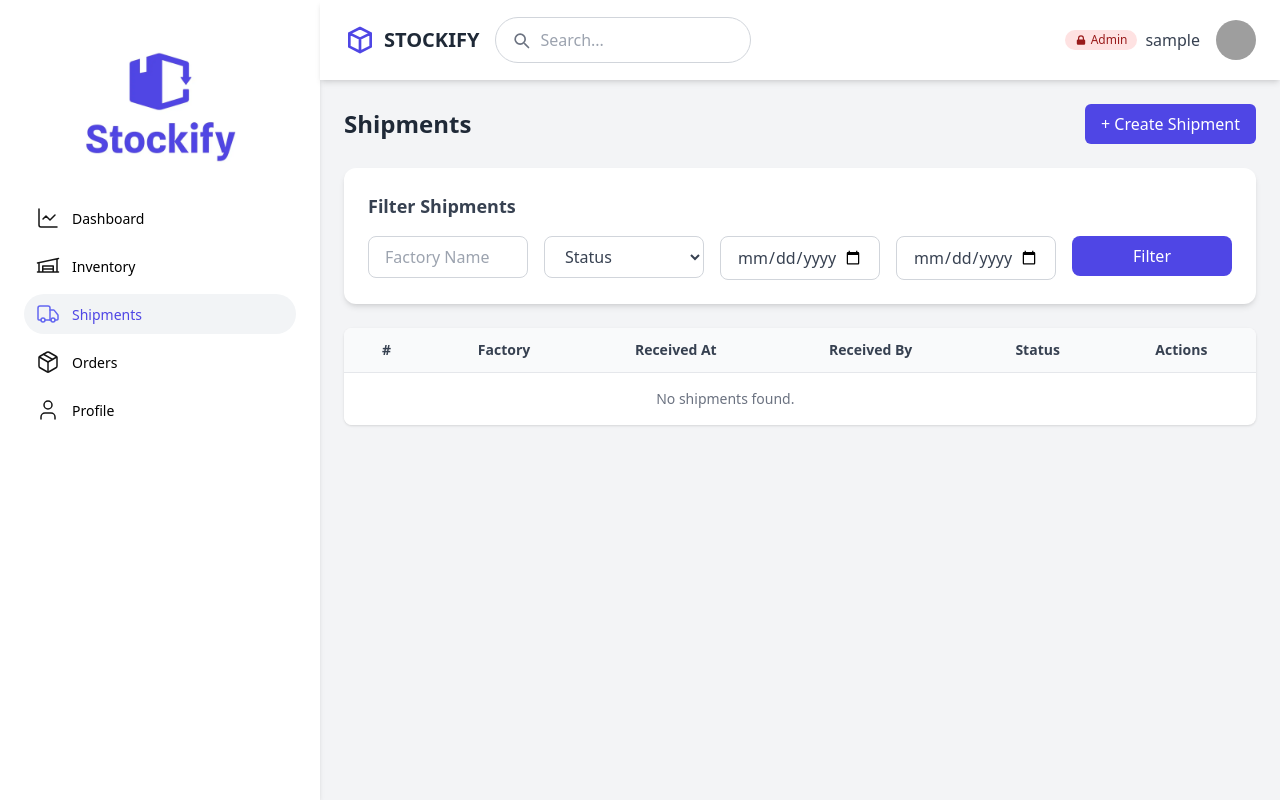
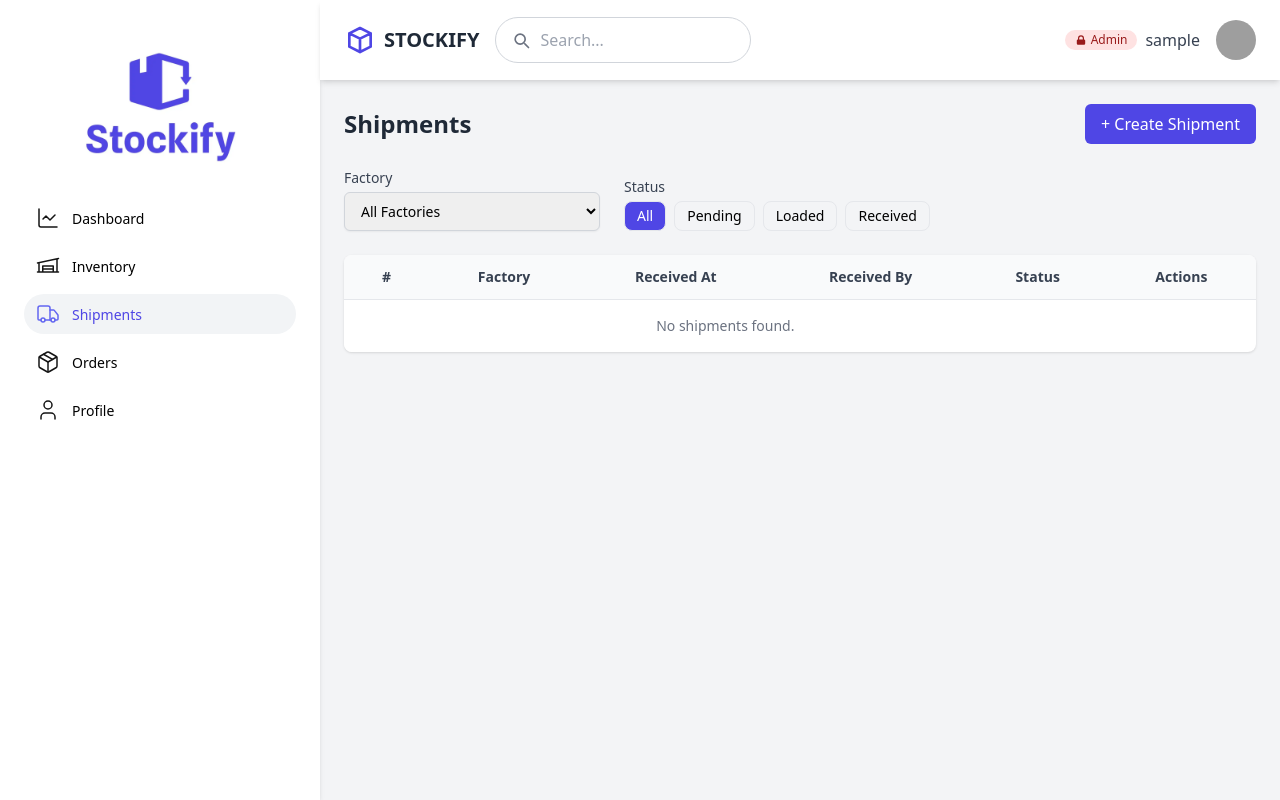
Before and after one commit to Naira98/Stockify, a Django app: page /shipments/ in a window 1280 px wide. Run offline with Django 5.2, Linux system fonts and the light colour scheme; the visitor is signed in with stand-in values (Sample User, id 1); data that the repository does not hold is empty; some libraries are stand-ins or nearby versions; grey boxes are pictures that could not be loaded.

Commit message:
feat: implement shipment filtering

```diff
--- a/shipments/decorators.py
+++ b/shipments/decorators.py
@@ -19,4 +19,3 @@ def shipment_status_required(check_func, redirect_view_name="shipments:shipment_
 # Specific decorators
 shipment_is_pending = shipment_status_required(lambda s: s.is_pending())
 shipment_is_loaded = shipment_status_required(lambda s: s.is_loaded())
-shipment_is_received = shipment_status_required(lambda s: s.is_received())
--- a/shipments/forms.py
+++ b/shipments/forms.py
@@ -1,7 +1,8 @@
 from django import forms
-from inventory.models import Factory, Product, Category
+from inventory.models import Factory, Category
 from .models import Shipment, ShipmentItem
 from django.core.exceptions import ValidationError
+from .models import Factory
 
 
 class ShipmentForm(forms.ModelForm):
@@ -19,6 +20,20 @@ class ShipmentForm(forms.ModelForm):
                 }
             ),
         }
+
+
+class ShipmentFilterForm(forms.Form):
+    factory = forms.ModelChoiceField(
+        queryset=Factory.objects.all(),
+        required=False,
+        label="Factory",
+        widget=forms.Select(
+            attrs={
+                "class": "px-3 py-2 border border-gray-300 rounded-md shadow-sm focus:ring-indigo-500 focus:border-indigo-500",
+                "onchange": "this.form.submit()",
+            }
+        ),
+    )
 
 
 class FactoryForm(forms.ModelForm):
--- a/shipments/urls.py
+++ b/shipments/urls.py
@@ -4,7 +4,7 @@ from shipments import views
 app_name = "shipments"
 
 urlpatterns = [
-    path("", views.ShipmentListView.as_view(), name="shipment_list"),
+    path("", views.list_shipments, name="list_shipments"),
     path("<int:pk>/delete/", views.delete_shipment, name="delete_shipment"),
     path("<int:pk>/", views.ShipmentDetailsView.as_view(), name="shipment_details"),
     path("create/", views.CreateShipmentView.as_view(), name="create_shipment"),
@@ -25,7 +25,7 @@ urlpatterns = [
     ),
 ]
 
-# # shipment_list
+# # list_shipments
 # create_shipment
 # create_factory
 # shipment_detail
--- a/shipments/views.py
+++ b/shipments/views.py
@@ -1,30 +1,59 @@
 from django.contrib.auth.decorators import login_required
 from django.views.decorators.http import require_GET
 from django.http import JsonResponse
-from django.views.generic import ListView, CreateView, DetailView, DeleteView
+from django.views.generic import CreateView, DetailView
 from django.contrib.auth.mixins import LoginRequiredMixin
 from django.shortcuts import get_object_or_404, redirect, render
 from typing import cast
 from django.contrib.admin.views.decorators import staff_member_required
 from django.db import transaction
 from accounts.models import User
-from .decorators import shipment_is_pending, shipment_is_loaded, shipment_is_received
+from .decorators import shipment_is_pending, shipment_is_loaded
 from django.urls import reverse, reverse_lazy
 from inventory.models import Factory, Product
 from .models import Shipment, ShipmentItem
-from .forms import AddShipmentItemForm, ShipmentForm, FactoryForm, EditShipmentItemForm
+from .forms import (
+    AddShipmentItemForm,
+    ShipmentForm,
+    FactoryForm,
+    EditShipmentItemForm,
+    ShipmentFilterForm,
+)
 
 
-class ShipmentListView(LoginRequiredMixin, ListView):
-    model = Shipment
-    template_name = "shipments/shipments.html"
-    context_object_name = "shipments"
-    ordering = ["-created_at"]  # Optional: sort by newest first
+@login_required
+def list_shipments(request):
+    form = ShipmentFilterForm(request.GET or None)
+    shipments = Shipment.objects.select_related("factory").all()
 
-    def get_queryset(self):
-        return (
-            Shipment.objects.select_related("factory").prefetch_related("items").all()
-        )
+    # Get the raw GET value to use in template
+    selected_factory_id = request.GET.get("factory", "")
+    status = request.GET.get("status", "")
+
+    if selected_factory_id:
+        shipments = shipments.filter(factory__id=selected_factory_id)
+
+    if status:
+        shipments = shipments.filter(status=status)
+
+    statuses = [
+        ("", "All"),
+        ("pending", "Pending"),
+        ("loaded", "Loaded"),
+        ("received", "Received"),
+    ]
+
+    return render(
+        request,
+        "shipments/shipments.html",
+        {
+            "shipments": shipments,
+            "form": form,
+            "statuses": statuses,
+            "previous_status": status,
+            "selected_factory_id": selected_factory_id,
+        },
+    )
 
 
 @login_required
@@ -33,7 +62,7 @@ def delete_shipment(request, pk):
     shipment = get_object_or_404(Shipment, pk=pk)
     if request.method == "POST":
         shipment.delete()
-        return redirect("shipments:shipment_list")
+        return redirect("shipments:list_shipments")
     return redirect("shipments:shipment_details", pk=pk)
 
 
--- a/templates/components/sidebar.html
+++ b/templates/components/sidebar.html
@@ -68,7 +68,7 @@
       </a>
 
       <!-- Shipments -->
-      <a href="{% url 'shipments:shipment_list' %}">
+      <a href="{% url 'shipments:list_shipments' %}">
         <div
           class="flex items-center md:justify-start justify-center gap-3 px-3 py-2 rounded-full hover:bg-gray-100 {%if active == 'shipments' %}active_nav{% endif %}"
         >
--- a/templates/shipments/components/filter.html
+++ b/templates/shipments/components/filter.html
@@ -1,52 +1,40 @@
-<!-- Filters -->
-<form method="GET" class="bg-white p-6 px-4 sm:px-6 rounded-xl shadow-md mb-6">
-  <h2 class="text-lg font-semibold mb-4 text-gray-700">Filter Shipments</h2>
+<form method="get" class="flex flex-col sm:flex-row sm:items-end sm:gap-6 gap-4 mb-6">
 
-  <div class="grid grid-cols-1 sm:grid-cols-2 md:grid-cols-3 lg:grid-cols-5 gap-4">
-    <div class="w-full max-w-full">
-      <input
-        type="text"
-        name="factory_name"
-        placeholder="Factory Name"
-        class="w-full border border-gray-300 rounded-lg px-4 py-2 focus:outline-none focus:ring-2 focus:ring-indigo-500"
-      />
-    </div>
+  <!-- Factory Dropdown -->
+  <div class="flex flex-col w-full sm:w-64">
+    <label for="id_factory" class="text-sm font-medium text-gray-700 mb-1">Factory</label>
+    <select name="factory" id="id_factory"
+            onchange="this.form.submit()"
+            class="block w-full text-sm py-2 px-3 border border-gray-300 rounded-md shadow-sm focus:ring-indigo-500 focus:border-indigo-500">
+      <option value="">All Factories</option>
+      {% for factory in form.fields.factory.queryset %}
+        <option value="{{ factory.id }}" {% if factory.id|stringformat:"s" == selected_factory_id %}selected{% endif %}>
+          {{ factory.name }}
+        </option>
+      {% endfor %}
+    </select>
+  </div>
 
-    <div class="w-full max-w-full">
-      <select
-        name="status"
-        class="w-full border border-gray-300 rounded-lg px-4 py-2 bg-white text-gray-700 focus:outline-none focus:ring-2 focus:ring-indigo-500"
-      >
-        <option value="">Status</option>
-        <option value="pending">Pending</option>
-        <option value="loaded">Loaded</option>
-        <option value="received">Received</option>
-      </select>
-    </div>
-
-    <div class="w-full max-w-full">
-      <input
-        type="date"
-        name="from_date"
-        class="w-full border border-gray-300 rounded-lg px-4 py-2 text-gray-700 focus:outline-none focus:ring-2 focus:ring-indigo-500"
-      />
-    </div>
-
-    <div class="w-full max-w-full">
-      <input
-        type="date"
-        name="to_date"
-        class="w-full border border-gray-300 rounded-lg px-4 py-2 text-gray-700 focus:outline-none focus:ring-2 focus:ring-indigo-500"
-      />
-    </div>
-
-    <div class="w-full max-w-full">
-      <button
-        type="submit"
-        class="w-full bg-indigo-600 text-white rounded-lg px-4 py-2 hover:bg-indigo-700 transition font-medium"
-      >
-        Filter
-      </button>
+  <!-- Status Filter -->
+  <div class="flex flex-col sm:gap-1">
+    <label class="text-sm font-medium text-gray-700">Status</label>
+    <div class="flex flex-wrap gap-2">
+      {% for value, label in statuses %}
+        <label class="cursor-pointer">
+          <input
+            type="radio"
+            name="status"
+            value="{{ value }}"
+            class="hidden peer"
+            onchange="this.form.submit()"
+            {% if value|stringformat:"s" == previous_status|stringformat:"s" %}checked{% endif %}
+          />
+          <div class="px-3 py-1 border rounded-lg text-sm font-medium
+                      peer-checked:bg-indigo-600 peer-checked:text-white hover:bg-indigo-500 transition">
+            {{ label }}
+          </div>
+        </label>
+      {% endfor %}
     </div>
   </div>
 </form>
--- a/templates/shipments/shipments.html
+++ b/templates/shipments/shipments.html
@@ -17,8 +17,7 @@
   </div>
 
   <!-- Filters -->
-  {% include 'shipments/components/filter.html' %}
-
+    {% include 'shipments/components/filter.html' with previous_status=previous_status %}
 
   <!-- Shipments Table -->
   <div class="bg-white rounded-lg shadow overflow-x-auto">
```
Also changed, not shown: templates/shipments/create_shipment.html (+33 -10 lines), templates/shipments/shipment_details.html (+156 -70 lines).
